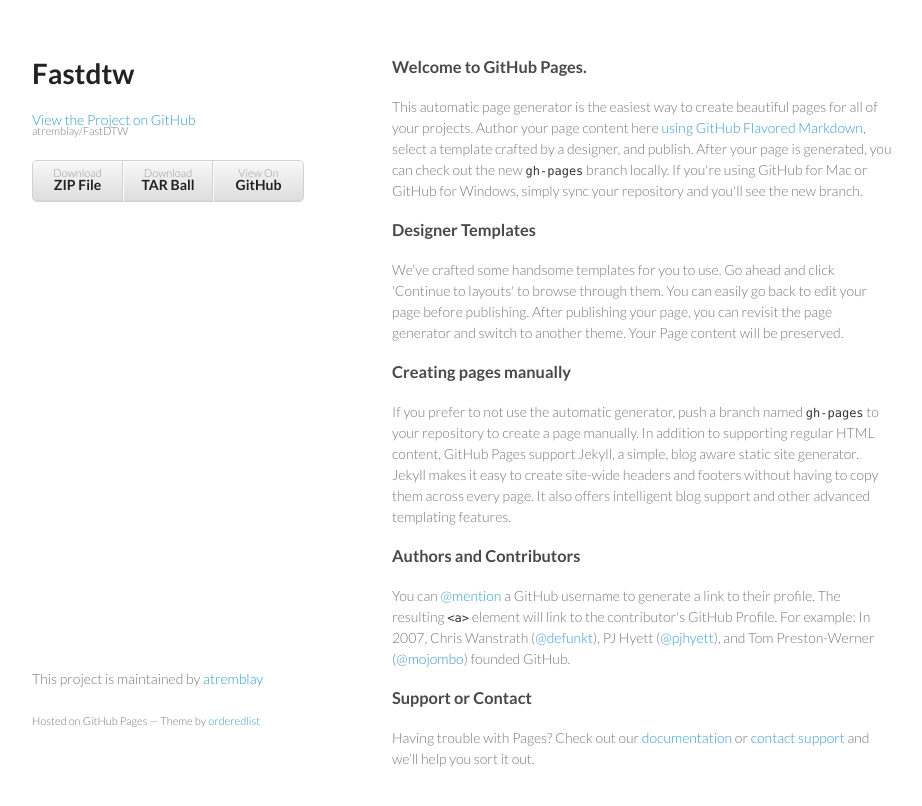
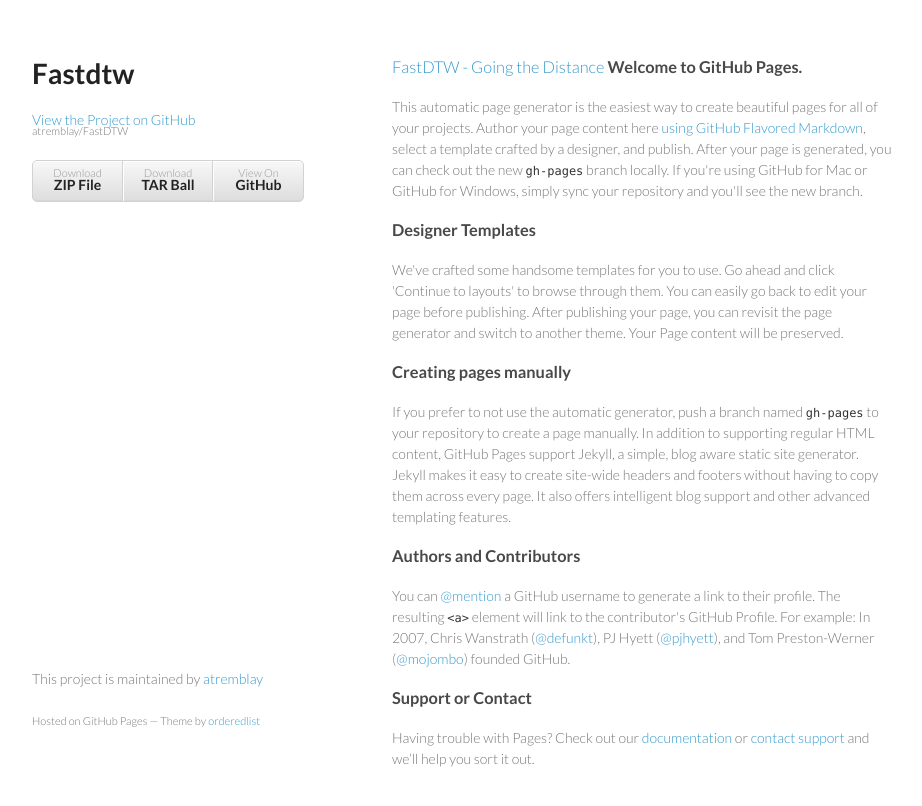
Before and after one commit to atremblay/FastDTW, a plain HTML site: page index.html in a window 1280 px wide. Shown: the whole page, without its empty margins (178-1100 px from the left). Drawn offline with Linux system fonts and the light colour scheme.

Commit message:
Update index.html

```diff
--- a/index.html
+++ b/index.html
@@ -29,6 +29,7 @@
       </header>
       <section>
         <h3>
+        <a href="http://nbviewer.ipython.org/github/atremblay/FastDTW/blob/master/Road%20to%20DTW%20-%20Going%20the%20Distance.ipynb">FastDTW - Going the Distance</a>
 <a id="welcome-to-github-pages" class="anchor" href="#welcome-to-github-pages" aria-hidden="true"><span class="octicon octicon-link"></span></a>Welcome to GitHub Pages.</h3>
 
 <p>This automatic page generator is the easiest way to create beautiful pages for all of your projects. Author your page content here <a href="https://guides.github.com/features/mastering-markdown/">using GitHub Flavored Markdown</a>, select a template crafted by a designer, and publish. After your page is generated, you can check out the new <code>gh-pages</code> branch locally. If you're using GitHub for Mac or GitHub for Windows, simply sync your repository and you'll see the new branch.</p>
```
